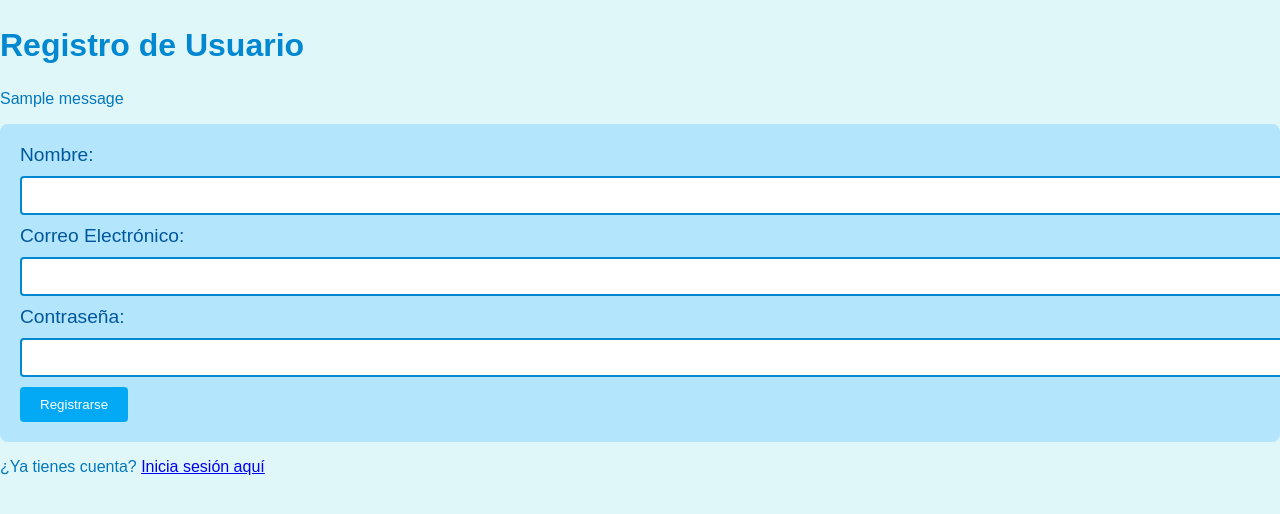
After one commit to Lesslie127/Desarrollo-de-Aplicaciones-Web, a Flask app: page /registro in a window 1280 px wide. The commit adds this page. Shown: the top 514 px of the page. Run offline with Flask 3, Linux system fonts and the light colour scheme; tables that the repository leaves empty or names only in its code hold one stand-in row (values such as "Sample post"); one stand-in notice (Sample message) is shown.

Commit message:
Semana 14: Implementación de un sistema de login con flask

```diff
--- a/app.py
+++ b/app.py
@@ -1,15 +1,36 @@
 from flask import Flask, render_template, request, redirect, url_for, flash, session, jsonify
 from flask_wtf import FlaskForm
-from wtforms import StringField, SubmitField
-from wtforms.validators import DataRequired, Length
+from wtforms import StringField, PasswordField, SubmitField
+from wtforms.validators import DataRequired, Length, Email, EqualTo
 from Conexion.conexion import obtener_conexion
+from flask_login import LoginManager, login_user, logout_user, login_required, current_user
+from werkzeug.security import generate_password_hash, check_password_hash
+from Models.models import Usuario
 
 app = Flask(__name__)
 app.config['SECRET_KEY'] = 'mi_secreto_seguro'  # Necesario para formularios con CSRF
 
+# Login manager
+login_manager = LoginManager()
+login_manager.init_app(app)
+login_manager.login_view = 'login'
+
 # Definir la clase de formulario
+class RegistroForm(FlaskForm):
+    nombre = StringField('Nombre', validators=[DataRequired(), Length(min=2, max=50)])
+    email = StringField('Correo Electrónico', validators=[DataRequired(), Email()])
+    password = PasswordField('Contraseña', validators=[DataRequired()])
+    confirm_password = PasswordField('Confirmar Contraseña', validators=[DataRequired(), EqualTo('password')])
+    submit = SubmitField('Registrar')
+
+class LoginForm(FlaskForm):
+    email = StringField('Correo Electrónico', validators=[DataRequired(), Email()])
+    password = PasswordField('Contraseña', validators=[DataRequired()])
+    submit = SubmitField('Iniciar sesión')
+
+# Definir el formulario para el nombre (el formulario de inicio)
 class NombreForm(FlaskForm):
-    nombre = StringField('Ingresa tu nombre', validators=[DataRequired(), Length(min=2, max=50)])
+    nombre = StringField('Nombre', validators=[DataRequired()])
     submit = SubmitField('Enviar')
 
 # Ruta principal (Página de inicio)
@@ -24,69 +45,76 @@ def formulario():
     if form.validate_on_submit():
         session['nombre'] = form.nombre.data  # Guardar en sesión
         flash('Formulario enviado con éxito!', 'success')
-        return redirect(url_for('resultado'))
-    return render_template('formulario.html', form=form)
+        return redirect(url_for('about'))  # Redirigir a la página "Acerca de"
+    return render_template('index.html', form=form)
 
-# Ruta para mostrar el resultado
-@app.route('/resultado')
-def resultado():
-    nombre = session.get('nombre', None)  # Obtener de sesión
-    if nombre is None:  # Evita errores si no se ha llenado el formulario
-        flash('No hay datos en la sesión. Ingresa tu nombre en el formulario.', 'warning')
-        return redirect(url_for('formulario'))
-    return render_template('resultado.html', nombre=nombre)
-
-# Ruta "About"
+# Ruta para la página "Acerca de" (Bienvenida)
 @app.route('/about')
 def about():
-    return render_template('about.html')
+    nombre = session.get('nombre')  # Obtener el nombre desde la sesión
+    if not nombre:
+        flash('Por favor, ingresa tu nombre primero.', 'warning')
+        return redirect(url_for('formulario'))
+    return render_template('about.html', nombre=nombre)
 
-# Ruta para probar la conexión a la base de datos
-@app.route('/test_db')
-def test_db():
-    try:
+# Ruta para registrar usuarios
+@app.route('/registro', methods=['GET', 'POST'])
+def registro():
+    form = RegistroForm()
+    if form.validate_on_submit():
+        nombre = form.nombre.data
+        email = form.email.data
+        password = generate_password_hash(form.password.data)
+
         conexion = obtener_conexion()
-        if conexion.is_connected():
-            conexion.close()
-            return "Conexión exitosa a MySQL"
+        cursor = conexion.cursor()
+        cursor.execute("INSERT INTO usuarios (nombre, email, password) VALUES (%s, %s, %s)",
+                       (nombre, email, password))
+        conexion.commit()
+        cursor.close()
+        conexion.close()
+
+        flash('Usuario registrado correctamente')
+        return redirect(url_for('login'))
+    return render_template('registro.html', form=form)
+
+# Ruta para iniciar sesión
+@app.route('/login', methods=['GET', 'POST'])
+def login():
+    form = LoginForm()
+    if form.validate_on_submit():
+        email = form.email.data
+        password = form.password.data
+
+        usuario = Usuario.obtener_por_email(email)
+
+        if usuario and check_password_hash(usuario.password, password):
+            login_user(usuario)
+            flash('Inicio de sesión exitoso')
+            return redirect(url_for('index'))
         else:
-            return "Error en la conexión a MySQL"
-    except Exception as e:
-        return f"Error al conectar a la base de datos: {str(e)}"
+            flash('Email o contraseña incorrectos')
 
-# Ruta para obtener todos los usuarios de la base de datos en formato JSON
-@app.route('/usuarios', methods=['GET'])
-def obtener_usuarios():
-    try:
-        conexion = obtener_conexion()
-        if conexion.is_connected():
-            cursor = conexion.cursor(dictionary=True)  # Resultados en formato de diccionario
-            cursor.execute("SELECT * FROM usuarios")
-            usuarios = cursor.fetchall()
-            cursor.close()
-            conexion.close()
-            return jsonify(usuarios)  # Retornar los datos en formato JSON
-        else:
-            return jsonify({"error": "No se pudo conectar a la base de datos"}), 500
-    except Exception as e:
-        return jsonify({"error": f"Error al obtener usuarios: {str(e)}"}), 500
+    return render_template('login.html', form=form)
 
-# Ruta para mostrar los usuarios en una tabla HTML
-@app.route('/usuarios_formulario', methods=['GET'])
-def usuarios_tabla():
-    try:
-        conexion = obtener_conexion()
-        if conexion.is_connected():
-            cursor = conexion.cursor(dictionary=True)  # Resultados en formato de diccionario
-            cursor.execute("SELECT * FROM usuarios")
-            usuarios = cursor.fetchall()
-            cursor.close()
-            conexion.close()
-            return render_template('usuarios_formulario.html', usuarios=usuarios)
-        else:
-            return "Error en la conexión a la base de datos", 500
-    except Exception as e:
-        return f"Error al cargar usuarios: {str(e)}", 500
+# Ruta para cerrar sesión
+@app.route('/logout')
+@login_required
+def logout():
+    logout_user()
+    flash('Sesión cerrada')
+    return redirect(url_for('index'))
+
+# Ruta protegida (solo accesible si estás logueado)
+@app.route('/protegido')
+@login_required
+def protegido():
+    return f'Bienvenido, {current_user.nombre}. Esta es una página protegida.'
+
+# Función de Flask-Login para cargar un usuario
+@login_manager.user_loader
+def load_user(user_id):
+    return Usuario.obtener_por_id(user_id)
 
 # Ejecutar la aplicación
 if __name__ == '__main__':
--- a/templates/base.html
+++ b/templates/base.html
@@ -11,7 +11,7 @@
         <h1>Mi Proyecto Flask</h1>
         <nav>
             <ul>
-                <li><a href="{{ url_for('index') }}">Inicio</a></li>  <!-- Cambié 'home' a 'index' -->
+                <li><a href="{{ url_for('index') }}">Inicio</a></li>
                 <li><a href="{{ url_for('about') }}">Acerca de</a></li>
             </ul>
         </nav>
--- /dev/null
+++ b/templates/registro.html
@@ -0,0 +1,37 @@
+<!DOCTYPE html>
+<html lang="es">
+<head>
+    <meta charset="UTF-8">
+    <meta name="viewport" content="width=device-width, initial-scale=1.0">
+    <title>Registro de Usuario</title>
+    <link rel="stylesheet" href="{{ url_for('static', filename='styles.css') }}">
+</head>
+<body>
+    <div class="registro-container">
+        <h2>Registro de Usuario</h2>
+        {% with messages = get_flashed_messages() %}
+            {% if messages %}
+                <div class="flash-messages">
+                    {% for message in messages %}
+                        <p>{{ message }}</p>
+                    {% endfor %}
+                </div>
+            {% endif %}
+        {% endwith %}
+
+        <form action="{{ url_for('registro') }}" method="POST">
+            <label for="nombre">Nombre:</label>
+            <input type="text" id="nombre" name="nombre" required>
+
+            <label for="email">Correo Electrónico:</label>
+            <input type="email" id="email" name="email" required>
+
+            <label for="password">Contraseña:</label>
+            <input type="password" id="password" name="password" required>
+
+            <button type="submit">Registrarse</button>
+        </form>
+        <p>¿Ya tienes cuenta? <a href="{{ url_for('login') }}">Inicia sesión aquí</a></p>
+    </div>
+</body>
+</html>
```
Also changed, not shown: Models/models.py (added, +54 -0 lines), templates/login.html (added, +34 -0 lines).
